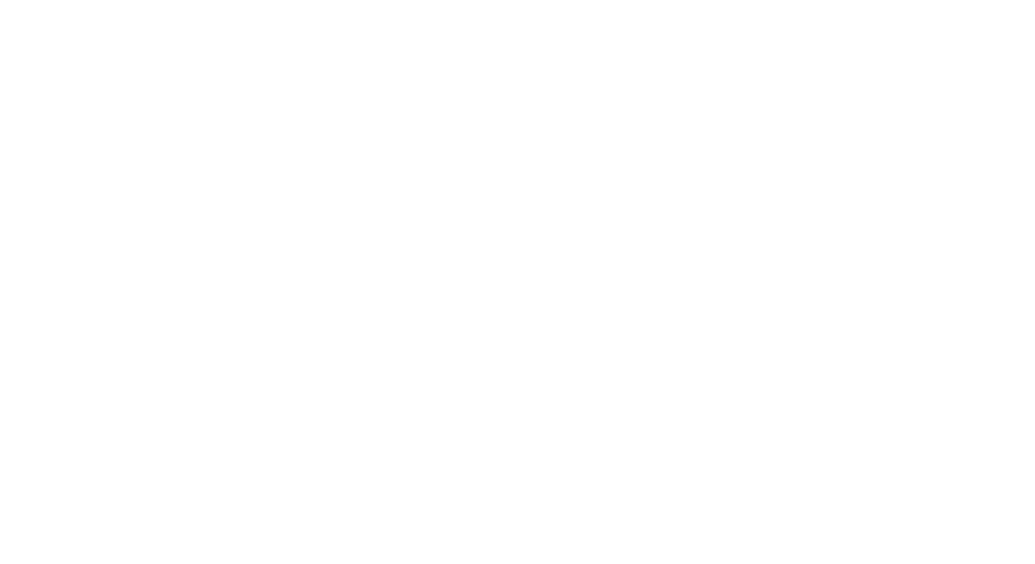
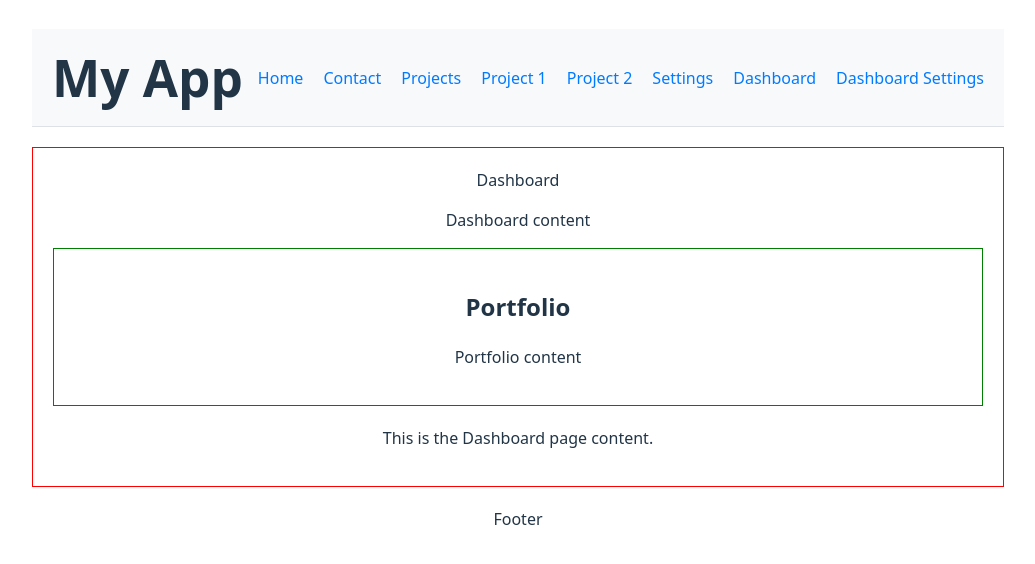
Before and after one commit to amallhalim/Athar, a React (Vite) app: page /dashboard in a window 1280 px wide. Before the commit this address had no page. Shown: the part 120-684 px from the top of the page, without its empty margins (122-1157 px from the left). Built offline with nearby package versions, Linux system fonts and the light colour scheme.

Commit message:
Refactor App component to include Header and Footer, and update routing structure with new pages and nested routes in RoutesApps component.

```diff
--- a/src/App.tsx
+++ b/src/App.tsx
@@ -1,35 +1,20 @@
-import { useState } from 'react'
-import viteLogo from '/vite.svg'
-import reactLogo from './assets/react.svg'
-import './App.scss'
+import { useState } from "react";
+
+import "./App.scss";
+import { Outlet } from "react-router";
+import Header from "./components/layout/header/Header";
+import Footer from "./components/layout/Footer/Footer";
 
 function App() {
-  const [count, setCount] = useState(0)
-
   return (
     <>
-      <div>
-        <a href="https://vite.dev" target="_blank" rel="noopener noreferrer">
-          <img src={viteLogo} className="logo" alt="Vite logo" />
-        </a>
-        <a href="https://react.dev" target="_blank" rel="noopener noreferrer">
-          <img src={reactLogo} className="logo react" alt="React logo" />
-        </a>
-      </div>
-      <h1>Vite + React + TypeScript + Sass</h1>
-      <div className="card">
-        <button onClick={() => setCount((count) => count + 1)}>
-          count is {count}
-        </button>
-        <p>
-          Edit <code>src/App.tsx</code> and save to test HMR
-        </p>
-      </div>
-      <p className="read-the-docs">
-        Click on the Vite and React logos to learn more
-      </p>
+      <Header />
+      <main>
+        <Outlet />
+      </main>
+      <Footer />
     </>
-  )
+  );
 }
 
-export default App
+export default App;
--- /dev/null
+++ b/src/components/layout/Footer/Footer.tsx
@@ -0,0 +1,5 @@
+import React from "react";
+
+export default function Footer() {
+  return <div>Footer</div>;
+}
--- /dev/null
+++ b/src/components/layout/header/Header.tsx
@@ -0,0 +1,79 @@
+import { Link } from "react-router";
+
+export default function Header() {
+  return (
+    <header
+      style={{
+        padding: "20px",
+        backgroundColor: "#f8f9fa",
+        borderBottom: "1px solid #dee2e6",
+        marginBottom: "20px",
+      }}
+    >
+      <nav
+        style={{
+          display: "flex",
+          justifyContent: "space-between",
+          alignItems: "center",
+          flexWrap: "wrap",
+          gap: "15px",
+        }}
+      >
+        <h1 style={{ margin: 0 }}>My App</h1>
+        <div
+          style={{
+            display: "flex",
+            gap: "20px",
+            flexWrap: "wrap",
+          }}
+        >
+          <Link to="/" style={{ textDecoration: "none", color: "#007bff" }}>
+            Home
+          </Link>
+          <Link
+            to="/contact"
+            style={{ textDecoration: "none", color: "#007bff" }}
+          >
+            Contact
+          </Link>
+          <Link
+            to="/projects"
+            style={{ textDecoration: "none", color: "#007bff" }}
+          >
+            Projects
+          </Link>
+          <Link
+            to="/projects/1"
+            style={{ textDecoration: "none", color: "#007bff" }}
+          >
+            Project 1
+          </Link>
+          <Link
+            to="/projects/2"
+            style={{ textDecoration: "none", color: "#007bff" }}
+          >
+            Project 2
+          </Link>
+          <Link
+            to="/settings"
+            style={{ textDecoration: "none", color: "#007bff" }}
+          >
+            Settings
+          </Link>
+          <Link
+            to="/dashboard"
+            style={{ textDecoration: "none", color: "#007bff" }}
+          >
+            Dashboard
+          </Link>
+          <Link
+            to="/dashboard/settings"
+            style={{ textDecoration: "none", color: "#007bff" }}
+          >
+            Dashboard Settings
+          </Link>
+        </div>
+      </nav>
+    </header>
+  );
+}
--- /dev/null
+++ b/src/pages/Contact_us/ContactUs.tsx
@@ -0,0 +1,7 @@
+import React from 'react'
+
+export default function ContactUs() {
+  return (
+    <div>contactUs</div>
+  )
+}
--- /dev/null
+++ b/src/pages/Dashboard/Dashboard.tsx
@@ -0,0 +1,19 @@
+import React from "react";
+import { Outlet } from "react-router";
+
+export default function Dashboard() {
+  return (
+    <div
+      style={{
+        padding: "20px",
+        border: "1px solid red",
+        marginBottom: "20px",
+      }}
+    >
+      Dashboard
+      <p>Dashboard content</p>
+      <Outlet />
+      <p>This is the Dashboard page content.</p>
+    </div>
+  );
+}
--- /dev/null
+++ b/src/pages/Home/Home.tsx
@@ -0,0 +1,7 @@
+import React from 'react'
+
+export default function Home() {
+  return (
+    <div>Home</div>
+  )
+}
--- /dev/null
+++ b/src/pages/NotFound/NotFound.tsx
@@ -0,0 +1,15 @@
+import React from "react";
+
+export default function NotFound() {
+  return (
+    <div
+      style={{
+        padding: "20px",
+        border: "1px solid blue",
+        marginBottom: "20px",
+      }}
+    >
+      NotFound: Page not found
+    </div>
+  );
+}
--- /dev/null
+++ b/src/pages/Portfolio/Portfolio.tsx
@@ -0,0 +1,14 @@
+export default function Portfolio() {
+  return (
+    <div
+      style={{
+        padding: "20px",
+        border: "1px solid green",
+        marginBottom: "20px",
+      }}
+    >
+      <h2>Portfolio</h2>
+      <p>Portfolio content</p>
+    </div>
+  );
+}
--- /dev/null
+++ b/src/pages/Settings/Settings.tsx
@@ -0,0 +1,16 @@
+export default function Settings() {
+  return (
+    <div
+      style={{
+        padding: "20px",
+        backgroundColor: "#f5f5f5",
+        borderRadius: "8px",
+        margin: "20px",
+        minHeight: "400px",
+      }}
+    >
+      <h1>Settings Page</h1>
+      <p>This is the Settings page content.</p>
+    </div>
+  );
+}
--- a/src/routes.tsx
+++ b/src/routes.tsx
@@ -1,13 +1,33 @@
-import { Route, Routes } from 'react-router'
-import App from './App'
+import { Route, Routes } from "react-router";
+import App from "./App";
+import Home from "./pages/Home/Home";
+import ContactUs from "./pages/Contact_us/ContactUs";
+import Portfolio from "./pages/Portfolio/Portfolio";
+import Settings from "./pages/Settings/Settings";
+import Dashboard from "./pages/Dashboard/Dashboard";
+import NotFound from "./pages/NotFound/NotFound";
 
 const RoutesApps = () => {
   return (
     <Routes>
-      <Route path="/" element={<App />} />
-      {/* Add more Routes here */}
+      <Route path="/" element={<App />}>
+        <Route index element={<Home />} />
+        <Route path="contact" element={<ContactUs />} />
+        <Route path="projects">
+          <Route index element={<Portfolio />} />
+          <Route path=":pid" element={<Portfolio />} />
+          <Route path=":pid/edit" element={<Portfolio />} />
+        </Route>
+        <Route path="settings" element={<Settings />} />
+        <Route path="dashboard" element={<Dashboard />}>
+          {/* renders into the outlet in <Portfolio> at "/dashboard" */}
+          <Route index element={<Portfolio />} />
+          <Route path="settings" element={<Settings />} />
+        </Route>
+      </Route>
+      <Route path="*" element={<NotFound />} />{" "}
     </Routes>
-  )
-}
+  );
+};
 
-export default RoutesApps
+export default RoutesApps;
```
